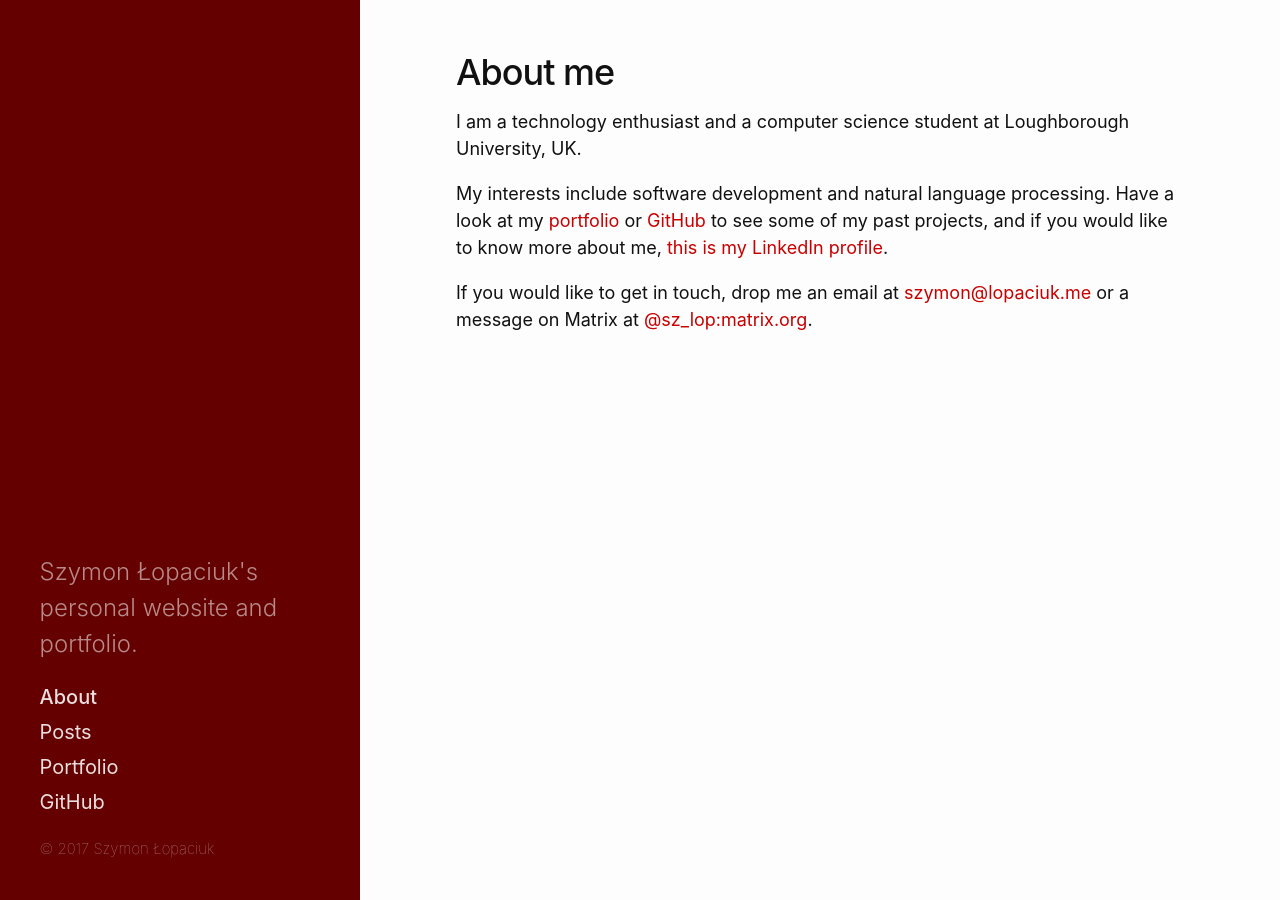
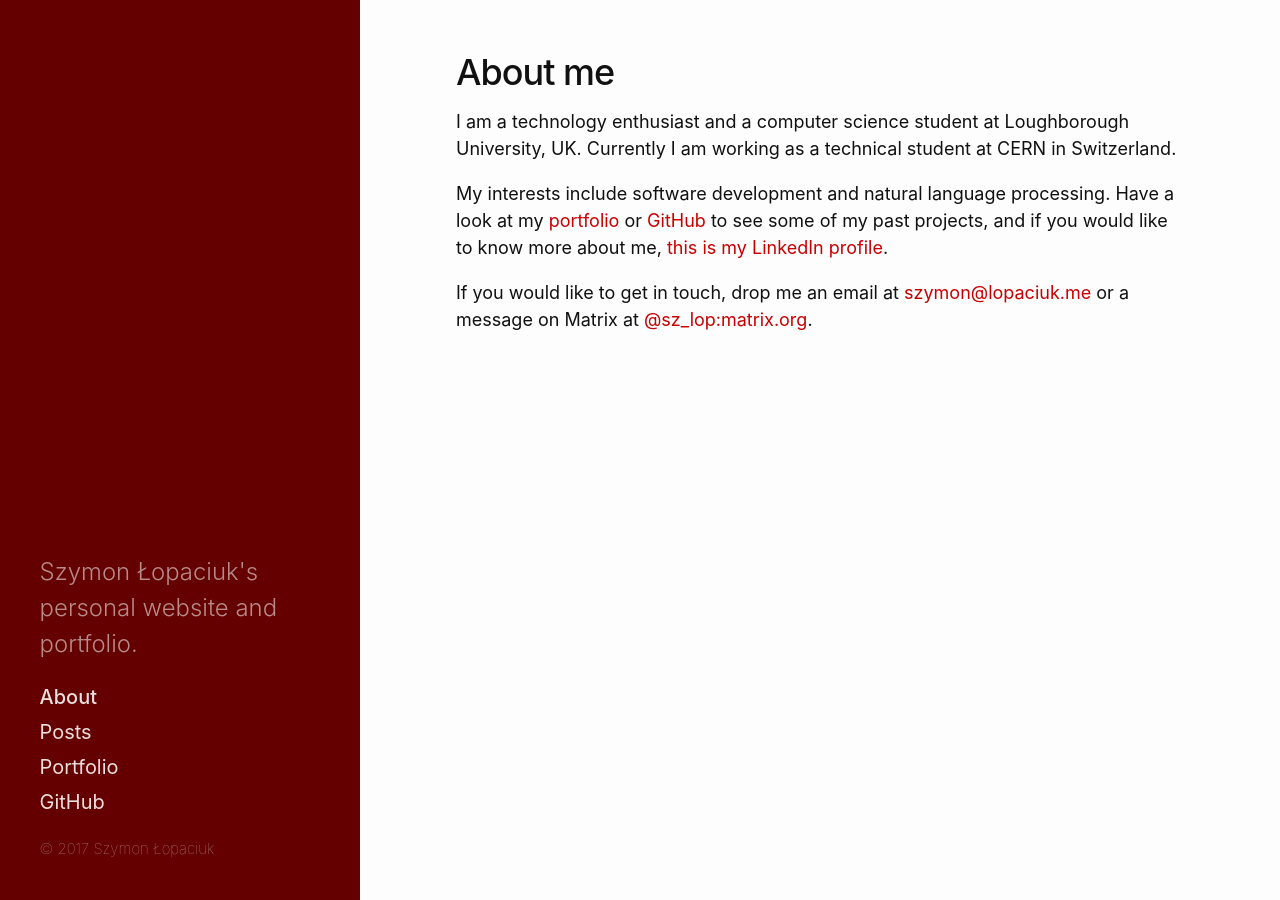
Before and after one commit to szymonlopaciuk/szymonlopaciuk.github.io, a Jekyll site: the page built from index.md, in a window 1280 px wide. Built offline with Jekyll 4.4.1, drawn with Linux system fonts in a browser that asks for light colours.

Commit message:
life update

```diff
--- a/index.md
+++ b/index.md
@@ -4,7 +4,7 @@ title: About me
 permalink: /index.html
 ---
 
-I am a technology enthusiast and a computer science student at Loughborough University, UK.
+I am a technology enthusiast and a computer science student at Loughborough University, UK. Currently I am working as a technical student at CERN in Switzerland.
 
 My interests include software development and natural language processing. Have a look at my [portfolio](/portfolio.html) or [GitHub](https://github.com/szymonlopaciuk) to see some of my past projects, and if you would like to know more about me, [this is my LinkedIn profile](https://www.linkedin.com/in/szymonlopaciuk/).
 
```
